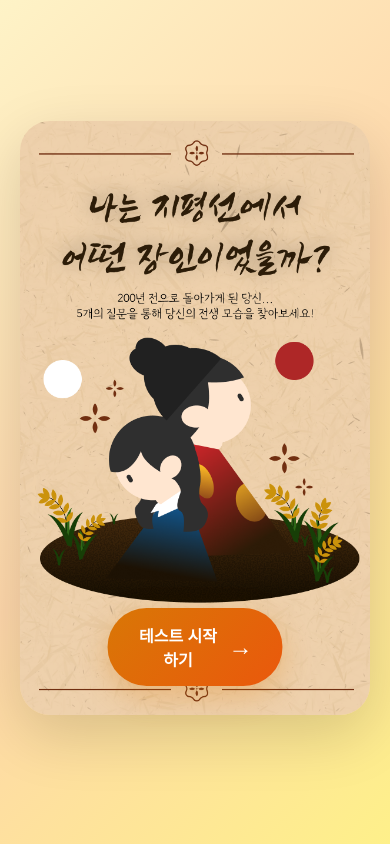
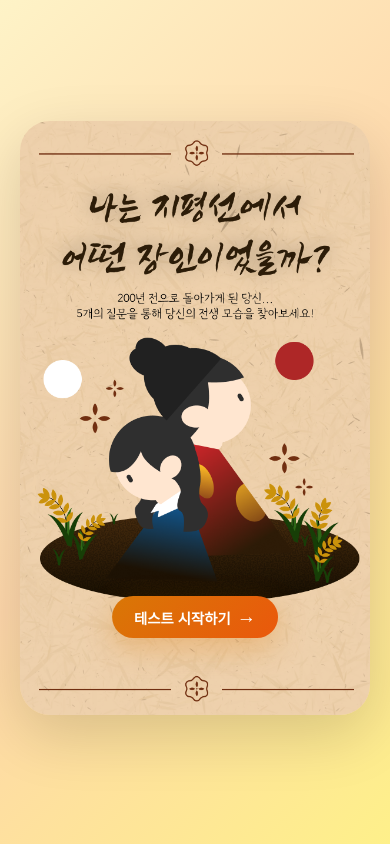
Before and after one commit to hongsinugget/jipyeongtest, a plain HTML site: page index.html in a window 390 px wide. Drawn offline with Linux system fonts and the light colour scheme.

Commit message:
udate style.css
Responsive button correct

```diff
--- a/style.css
+++ b/style.css
@@ -69,6 +69,8 @@ body {
     display: inline-flex;
     align-items: center;
     gap: 10px;
+    white-space: nowrap; /* 줄바꿈 방지 */
+    width: auto;
 }
 
 .btn-primary:hover {
@@ -191,7 +193,6 @@ body {
     margin: 0 auto 20px;
     display: block;
 }
-
 
 .character-name {
     font-size: 2rem;
@@ -396,8 +397,11 @@ body {
 
     .btn-primary {
         font-size: 1rem;
-        padding: 15px 30px;
+        padding: 12px 28px;
         top: 82%;
+        white-space: nowrap; /* 줄바꿈 방지 */
+        max-width: 85%; /* 화면에서 너무 넓어지지 않도록 */
+        gap: 8px;
     }
 
     .question-text {
@@ -410,8 +414,8 @@ body {
     }
 
     .character-image {
-        width: 200px;
-        height: 200px;
+        max-width: 100%;
+        height: auto;
     }
 
     .character-name {
@@ -435,3 +439,17 @@ body {
         padding: 30px 20px;
     }
 }
+
+/* 아주 작은 화면 (갤럭시 폴드 등) */
+@media (max-width: 400px) {
+    .btn-primary {
+        font-size: 0.9rem;
+        padding: 10px 22px;
+        gap: 6px;
+        top: 80%;
+    }
+
+    .arrow {
+        font-size: 1.2rem;
+    }
+}
```
Lines whose indentation alone changed are shown as unchanged.
